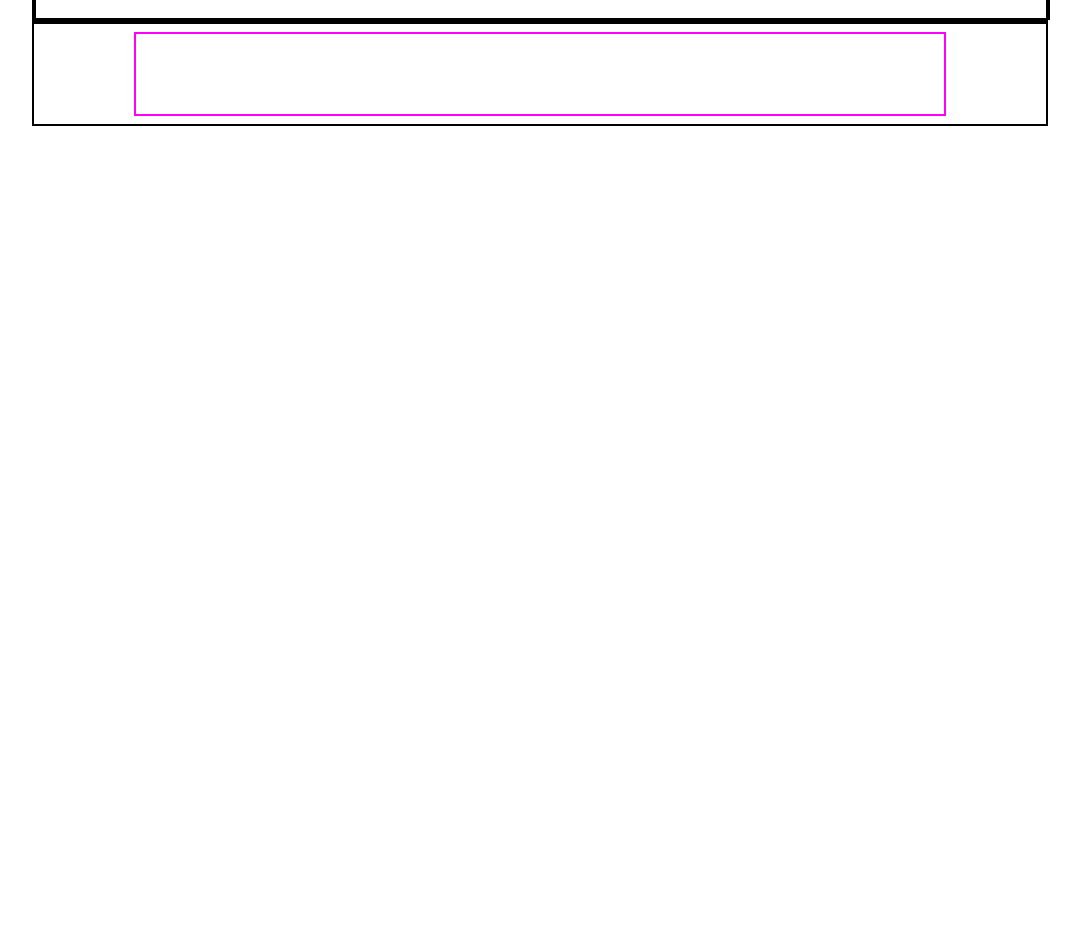
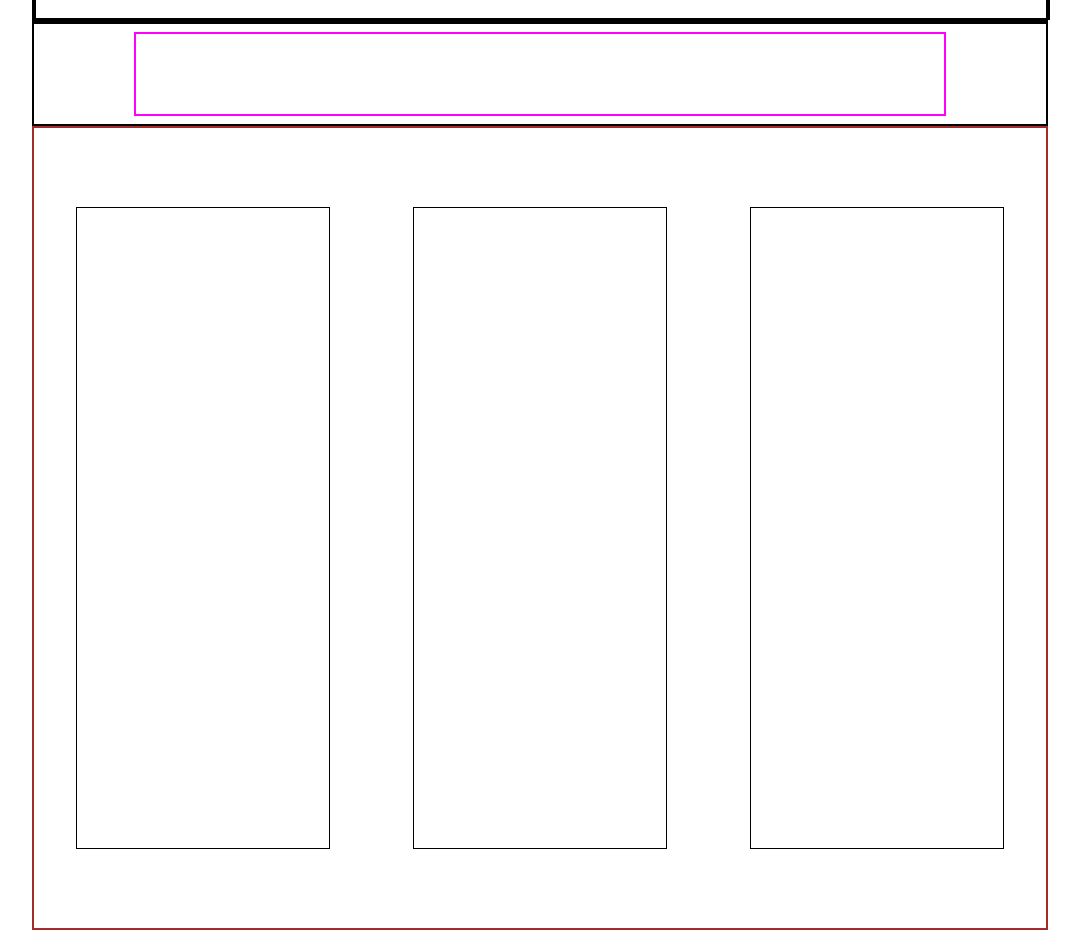
Before and after one commit to Simone-Corso/proj-html-vuejs, a Vue app: page / in a window 1280 px wide. Shown: the part 3960-4898 px from the top of the page, without its empty margins (100-1181 px from the left). Before the commit the page ends 4094 px from the top, so only its background shows below. Built offline with nearby package versions, Linux system fonts and the light colour scheme.

Commit message:
ho inserito dentro al main-leading tre container che poi andrò a popolare

```diff
--- a/src/components/AppMain.vue
+++ b/src/components/AppMain.vue
@@ -52,7 +52,7 @@
         </div>
         <div class="container-two-leading">
 
-</div>
+        </div>
 <div class="container-three-leading">
 
 </div>
@@ -179,4 +179,35 @@
         width: 80%;
         border: 2px solid magenta;
     }
+
+    .main-leading{
+        display: flex;
+        justify-content: center;
+    }
+
+    .container-leading-organisations{
+        height: 800px;
+        width: 80%;
+        border: 2px solid brown;
+        display: flex;
+        justify-content: space-around;
+        align-items: center;
+
+    }
+
+    .container-first-leading{
+        height: 80%;
+        width: 25%;
+        border: 1px solid black;
+    }
+    .container-two-leading{
+        height: 80%;
+        width: 25%;
+        border: 1px solid black;
+    }
+    .container-three-leading{
+        height: 80%;
+        width: 25%;
+        border: 1px solid black;
+    }
 </style>
```
